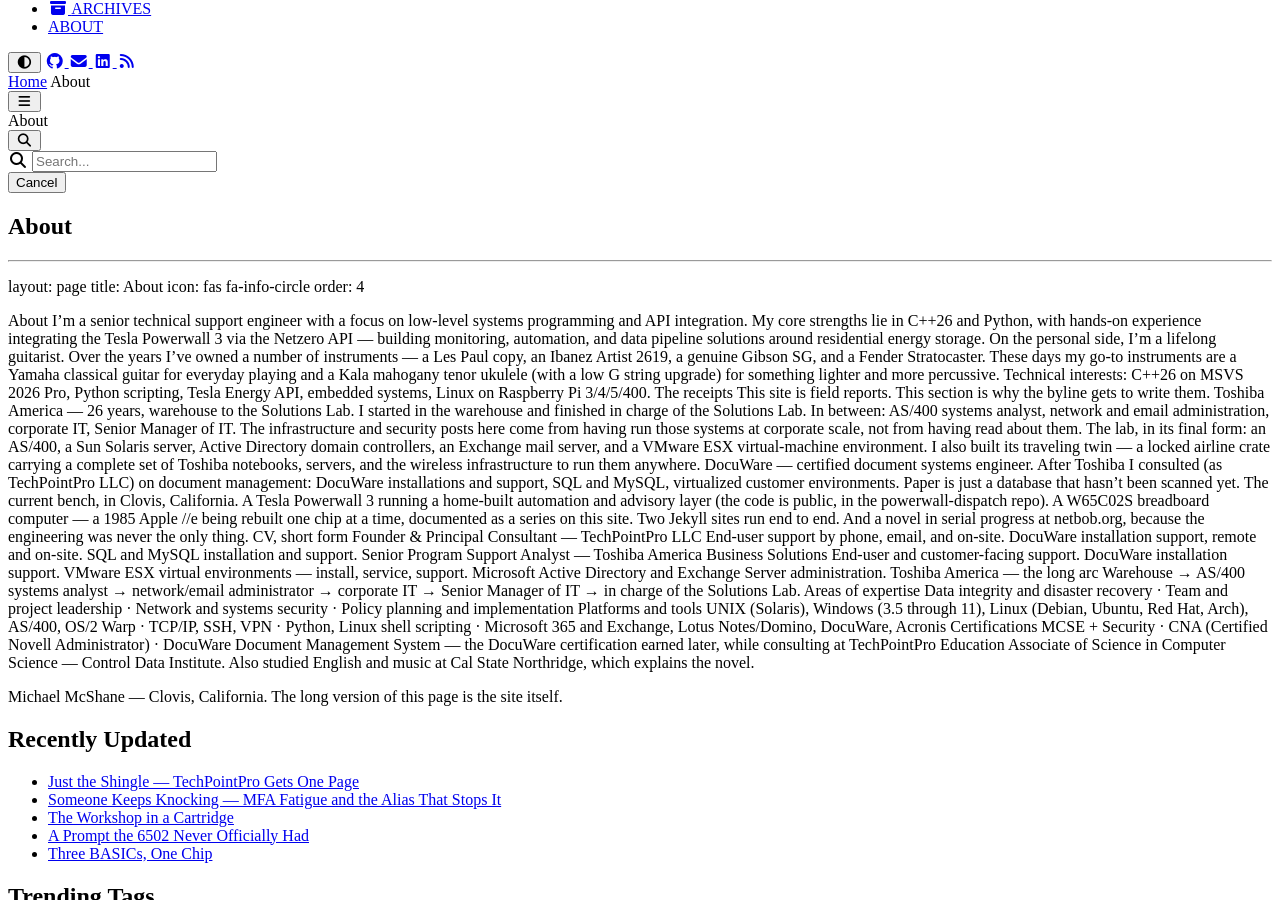
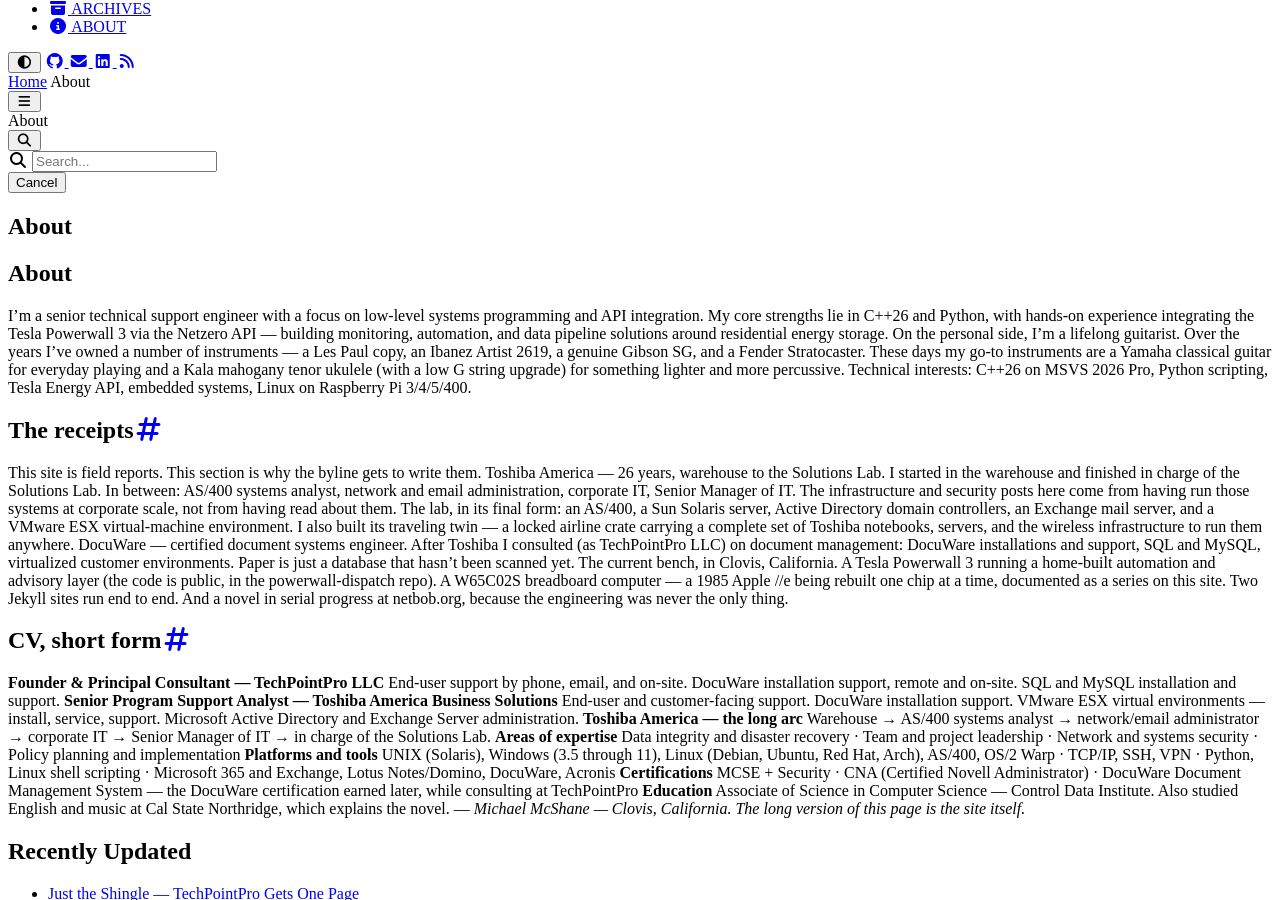
Before and after one commit to netbob/mjmcshane.com, a Jekyll site: the page built from _tabs/about.md, in a window 1280 px wide and 900 px high, scrolled down 228 px. Built offline with Jekyll 4.4.1, drawn with Linux system fonts in a browser that asks for light colours; cached includes are drawn as plain includes; nearby versions of some CDN libraries.

Commit message:
Update about.md

```diff
--- a/_tabs/about.md
+++ b/_tabs/about.md
@@ -3,32 +3,32 @@
 title: About
 icon: fas fa-info-circle
 order: 4
+---
 
-
-About
+# About
 I'm a senior technical support engineer with a focus on low-level systems programming and API integration. My core strengths lie in C++26 and Python, with hands-on experience integrating the Tesla Powerwall 3 via the Netzero API — building monitoring, automation, and data pipeline solutions around residential energy storage.
 On the personal side, I'm a lifelong guitarist. Over the years I've owned a number of instruments — a Les Paul copy, an Ibanez Artist 2619, a genuine Gibson SG, and a Fender Stratocaster. These days my go-to instruments are a Yamaha classical guitar for everyday playing and a Kala mahogany tenor ukulele (with a low G string upgrade) for something lighter and more percussive.
 Technical interests: C++26 on MSVS 2026 Pro, Python scripting, Tesla Energy API, embedded systems, Linux on Raspberry Pi 3/4/5/400.
-The receipts
+## The receipts
 This site is field reports. This section is why the byline gets to write them.
 Toshiba America — 26 years, warehouse to the Solutions Lab. I started in the warehouse and finished in charge of the Solutions Lab. In between: AS/400 systems analyst, network and email administration, corporate IT, Senior Manager of IT. The infrastructure and security posts here come from having run those systems at corporate scale, not from having read about them.
 The lab, in its final form: an AS/400, a Sun Solaris server, Active Directory domain controllers, an Exchange mail server, and a VMware ESX virtual-machine environment. I also built its traveling twin — a locked airline crate carrying a complete set of Toshiba notebooks, servers, and the wireless infrastructure to run them anywhere.
 DocuWare — certified document systems engineer. After Toshiba I consulted (as TechPointPro LLC) on document management: DocuWare installations and support, SQL and MySQL, virtualized customer environments. Paper is just a database that hasn't been scanned yet.
 The current bench, in Clovis, California. A Tesla Powerwall 3 running a home-built automation and advisory layer (the code is public, in the powerwall-dispatch repo). A W65C02S breadboard computer — a 1985 Apple //e being rebuilt one chip at a time, documented as a series on this site. Two Jekyll sites run end to end. And a novel in serial progress at netbob.org, because the engineering was never the only thing.
-CV, short form
-Founder & Principal Consultant — TechPointPro LLC
+## CV, short form
+**Founder & Principal Consultant — TechPointPro LLC**
 End-user support by phone, email, and on-site. DocuWare installation support, remote and on-site. SQL and MySQL installation and support.
-Senior Program Support Analyst — Toshiba America Business Solutions
+**Senior Program Support Analyst — Toshiba America Business Solutions**
 End-user and customer-facing support. DocuWare installation support. VMware ESX virtual environments — install, service, support. Microsoft Active Directory and Exchange Server administration.
-Toshiba America — the long arc
+**Toshiba America — the long arc**
 Warehouse → AS/400 systems analyst → network/email administrator → corporate IT → Senior Manager of IT → in charge of the Solutions Lab.
-Areas of expertise
+**Areas of expertise**
 Data integrity and disaster recovery · Team and project leadership · Network and systems security · Policy planning and implementation
-Platforms and tools
+**Platforms and tools**
 UNIX (Solaris), Windows (3.5 through 11), Linux (Debian, Ubuntu, Red Hat, Arch), AS/400, OS/2 Warp · TCP/IP, SSH, VPN · Python, Linux shell scripting · Microsoft 365 and Exchange, Lotus Notes/Domino, DocuWare, Acronis
-Certifications
+**Certifications**
 MCSE + Security · CNA (Certified Novell Administrator) · DocuWare Document Management System — the DocuWare certification earned later, while consulting at TechPointPro
-Education
+**Education**
 Associate of Science in Computer Science — Control Data Institute. Also studied English and music at Cal State Northridge, which explains the novel.
-
-Michael McShane — Clovis, California. The long version of this page is the site itself.
+---
+*Michael McShane — Clovis, California. The long version of this page is the site itself.*
```
